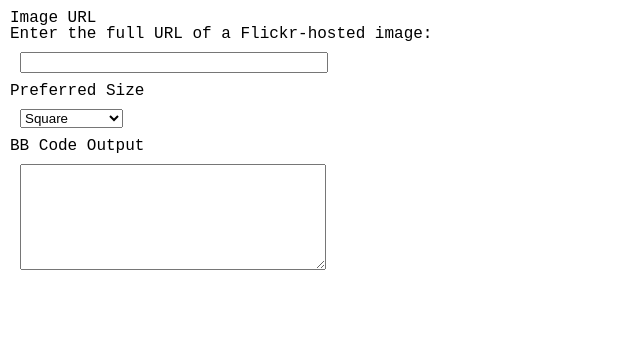
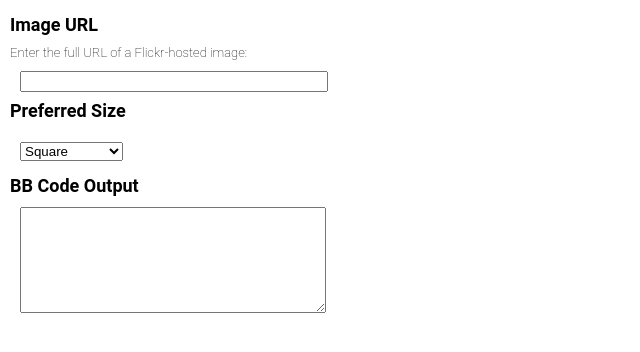
Before and after one commit to dvbsknd/FlickrToBBCode, a plain HTML site: page index.html in a window 1280 px wide. Shown: the whole page, without its empty margins (0-640 px from the left). Drawn offline with Linux system fonts and the light colour scheme; a web font is replaced by a local one.

Commit message:
Adding some CSS, mostly to practice committing to Git.

```diff
--- a/css/style.css
+++ b/css/style.css
@@ -1,6 +1,18 @@
 body {
     padding: 10px;
-    font-family: 'Courier New', Courier, monospace;
+    font-family: 'Roboto', sans-serif;
+}
+
+h3 {
+   font-weight: 600;
+   font-size: 18px;
+   margin: 6px 0 12px 0;
+}
+
+p {
+   font-weight: 100;
+   font-size: 13px;
+   margin: 6px 0 12px 0;
 }
 
 textarea {
```
